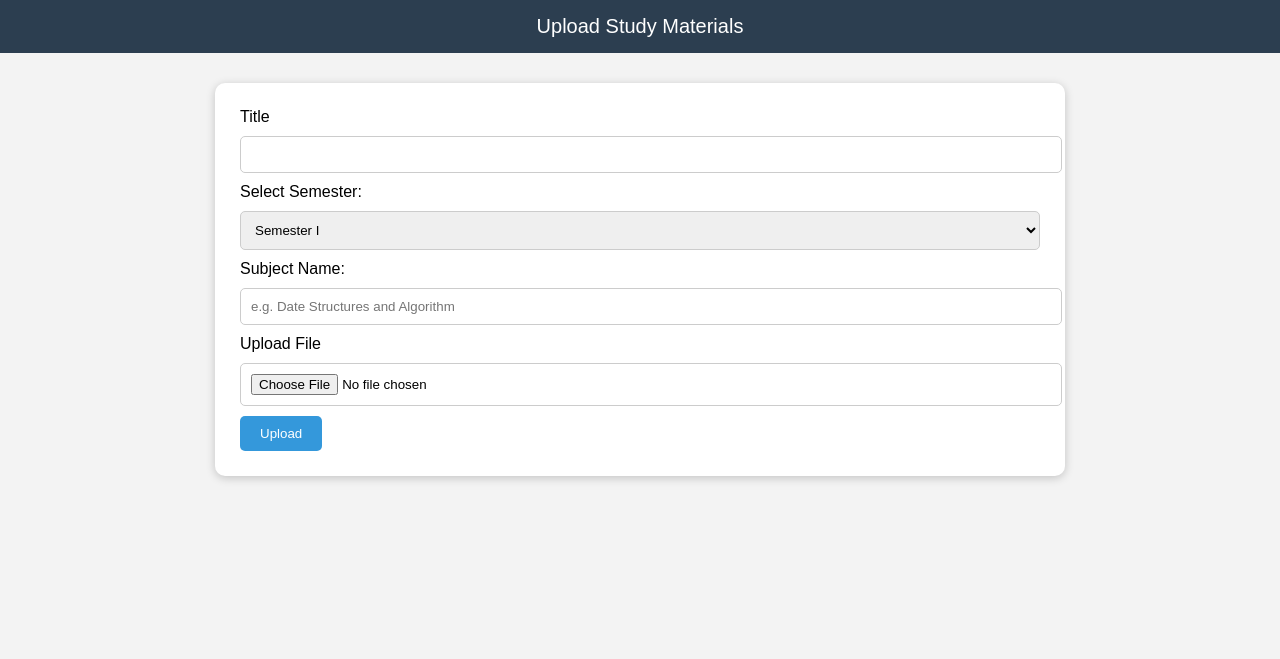
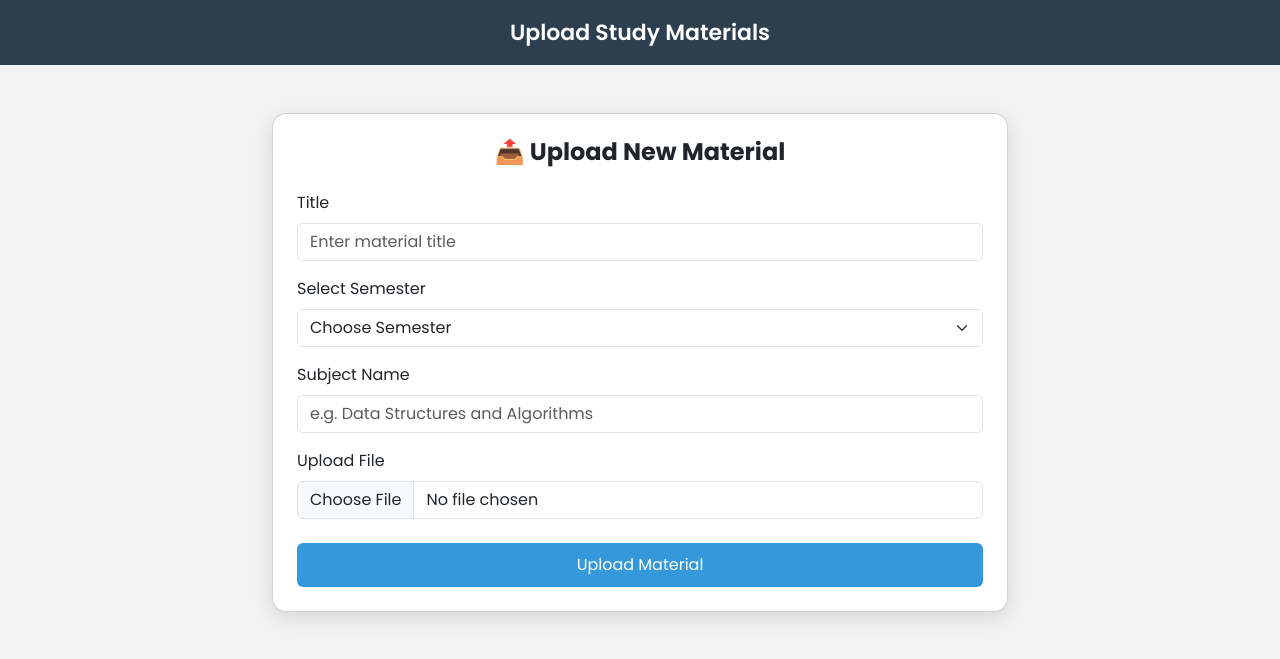
Before and after one commit to MoktanSujita/Study-Resource-management-System, a PHP site: page /templates/upload.html in a window 1280 px wide. Shown: the top 659 px of the page. Run offline with PHP 8.4, Linux system fonts and the light colour scheme.

Commit message:
updatedPageFonts_dashboardError

```diff
--- a/assets/css/style.css
+++ b/assets/css/style.css
@@ -1,9 +1,31 @@
-body {
-  font-family: Arial, sans-serif;
-  margin: 0;
+@import url('https://fonts.googleapis.com/css2?family=Poppins:wght@300;400;500;600;700&display=swap');
+
+
+html, body {
+  font-family: 'Poppins', sans-serif;
   background: #f3f3f3;
 }
 
+/* Reset */
+* {
+  box-sizing: border-box;
+}
+
+/* Common Buttons */
+.btn {
+  background: #3498db;
+  padding: 10px 20px;
+  color: white;
+  border: none;
+  border-radius: 6px;
+  cursor: pointer;
+}
+
+.btn:hover {
+  background: #2980b9;
+}
+
+/* Navbar */
 .navbar {
   background: #2c3e50;
   padding: 15px;
@@ -12,54 +34,18 @@ body {
   font-size: 20px;
 }
 
-.container {
-  width: 90%;
-  max-width: 800px;
-  margin: auto;
-  margin-top: 30px;
-  background: white;
-  padding: 25px;
-  border-radius: 10px;
-  box-shadow: 0px 2px 10px rgba(0,0,0,0.2);
+/* Upload Page Styles */
+.navbar-custom {
+  background: #2c3e50;
+  color: white;
+  padding: 16px;
+  text-align: center;
+  font-size: 22px;
+  font-weight: 600;
 }
 
-input, select, textarea {
-  width: 100%;
-  padding: 10px;
-  margin: 10px 0;
-  border: 1px solid #ccc;
-  border-radius: 5px;
+.upload-card {
+  border-radius: 14px;
+  box-shadow: 0 6px 20px rgba(0, 0, 0, 0.12);
+  background: #ffffff;
 }
-
-.btn {
-  background: #3498db;
-  padding: 10px 20px;
-  color: white;
-  border: none;
-  border-radius: 5px;
-  cursor: pointer;
-}
-
-.btn:hover {
-  background: #2980b9;
-}
-
-.dashboard-grid {
-  display: grid;
-  grid-template-columns: repeat(2, 1fr);
-  gap: 20px;
-}
-
-.card {
-  background: #ffffff;
-  padding: 20px;
-  text-align: center;
-  border-radius: 8px;
-  box-shadow: 0 2px 6px rgba(0,0,0,0.2);
-}
-
-.card a {
-  text-decoration: none;
-  color: #2c3e50;
-  font-weight: bold;
-}
--- a/templates/admin-dashboard.html
+++ b/templates/admin-dashboard.html
@@ -7,6 +7,7 @@
 
     <!-- Bootstrap -->
     <link href="https://cdn.jsdelivr.net/npm/bootstrap@5.3.3/dist/css/bootstrap.min.css" rel="stylesheet">
+<link rel="stylesheet" href="../assets/css/style.css">
 
     <style>
         body {
--- a/templates/login.html
+++ b/templates/login.html
@@ -4,6 +4,8 @@
   <title>Login</title>
   <link href="https://cdn.jsdelivr.net/npm/bootstrap@5.3.3/dist/css/bootstrap.min.css" rel="stylesheet">
 </head>
+<link rel="stylesheet" href="../assets/css/style.css">
+
 <body>
 
 <div class="container mt-5">
--- a/templates/upload.html
+++ b/templates/upload.html
@@ -1,39 +1,77 @@
 <!DOCTYPE html>
-<html>
+<html lang="en">
 <head>
-  <title>Upload Material</title>
+  <meta charset="UTF-8">
+  <title>Upload Study Materials</title>
+  <meta name="viewport" content="width=device-width, initial-scale=1.0">
+
+  <!-- Bootstrap -->
+  <link href="https://cdn.jsdelivr.net/npm/bootstrap@5.3.3/dist/css/bootstrap.min.css" rel="stylesheet">
+
+  <!-- Custom CSS -->
   <link rel="stylesheet" href="../assets/css/style.css">
 </head>
+
 <body>
 
-<div class="navbar">Upload Study Materials</div>
+<!-- Top Navbar -->
+<div class="navbar-custom">
+  Upload Study Materials
+</div>
 
-<div class="container">
-  <form action ="../php/add-Material.php" method="POST" enctype ="multipart/form-data">
-    <label>Title</label>
-    <input type="text">
+<div class="container mt-5">
+  <div class="row justify-content-center">
+    <div class="col-md-8 col-sm-11">
 
-    <!--categorize with semester and subject (names and all)-->
-    <label>Select Semester:</label>
-    <select name ="semester" id="semester" required>
-      <option>Semester I </option>
-      <option>Semester II </option>
-      <option>Semester III </option>
-      <option>Semester IV </option>
-      <option>Semester V </option>
-      <option>Semester VI </option>
-      <option>Semester VII</option>
-      <option>Semester VIII</option>
-    </select>
+      <div class="card upload-card p-4">
+        <h4 class="text-center mb-4 fw-bold">📤 Upload New Material</h4>
 
-    <label for="subject">Subject Name:</label>
-    <input type="text" name="subject" id="subject" placeholder="e.g. Date Structures and Algorithm" required>
+        <form action="../php/uploads.php" method="POST" enctype="multipart/form-data">
 
-    <label>Upload File</label>
-    <input type="file" name="file" id="file" required>
+          <!-- Title -->
+          <div class="mb-3">
+            <label class="form-label">Title</label>
+            <input type="text" name="title" class="form-control" placeholder="Enter material title" required>
+          </div>
 
-    <button class="btn" name="upload">Upload</button>
-  </form>
+          <!-- Semester -->
+          <div class="mb-3">
+            <label class="form-label">Select Semester</label>
+            <select name="semester" class="form-select" required>
+              <option value="">Choose Semester</option>
+              <option>Semester 1</option>
+              <option>Semester 2</option>
+              <option>Semester 3</option>
+              <option>Semester 4</option>
+              <option>Semester 5</option>
+              <option>Semester 6</option>
+              <option>Semester 7</option>
+              <option>Semester 8</option>
+            </select>
+          </div>
+
+          <!-- Subject -->
+          <div class="mb-3">
+            <label class="form-label">Subject Name</label>
+            <input type="text" name="subject" class="form-control" placeholder="e.g. Data Structures and Algorithms" required>
+          </div>
+
+          <!-- File -->
+          <div class="mb-4">
+            <label class="form-label">Upload File</label>
+            <input type="file" name="file" class="form-control" required>
+          </div>
+
+          <!-- Button -->
+          <button type="submit" class="btn btn-primary w-100">
+            Upload Material
+          </button>
+
+        </form>
+      </div>
+
+    </div>
+  </div>
 </div>
 
 </body>
```
Also changed, not shown: templates/register.html (+64 -15 lines), templates/student-dashboard.html (+45 -66 lines), templates/history.html (deleted).
